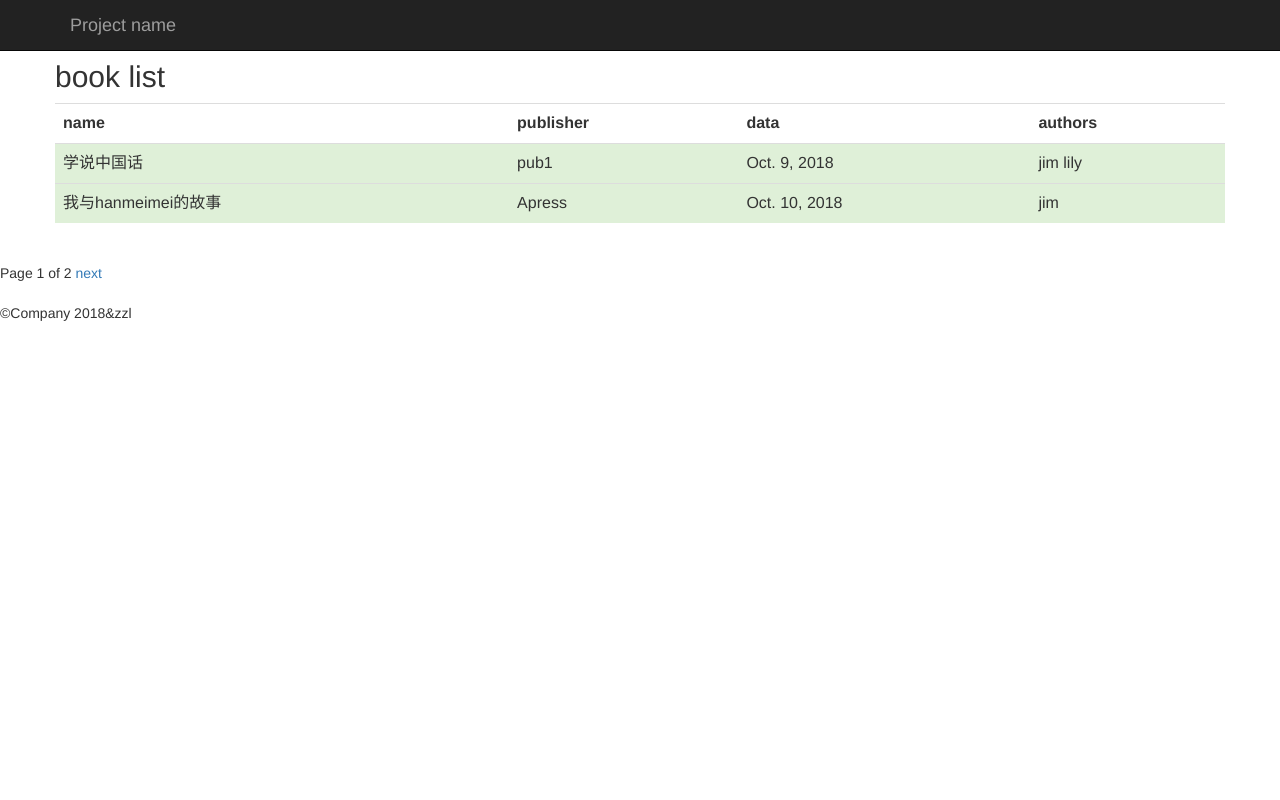
After one commit to loave/myweb, a Django app: page /book/ in a window 1280 px wide. The commit adds this page. Run offline with Django 3.2, Linux system fonts and the light colour scheme; data comes from the database, SQL or seed files in the repository; both versions use the stored data as it was after the commit; some libraries are stand-ins or nearby versions.

Commit message:
添加book页面

```diff
--- /dev/null
+++ b/blog/templates/book.html
@@ -0,0 +1,54 @@
+<html lang="zh-CN">
+    <HEAD>
+        {% load bootstrap3%}
+        {%bootstrap_css%}
+        {%bootstrap_javascript%}
+        {%bootstrap_messages%}
+    </HEAD>
+    <body>
+        <nav class="navbar navbar-inverse navbar-fixed-top">
+            <div class="container">
+                <div class="navbar-header">
+                    <a class="navbar-brand" href="#">Project name</a>
+                </div>
+            </div>
+        </nav>
+        <br><br>
+        <div class="container">
+            <div class="row">
+                <h2>book list</h2>
+                    <table class="table">
+                        <th>name</th><th>publisher</th><th>data</th><th>authors</th>
+                            {%for book in pages%}
+                            <tr class="success">
+                                <td>{{book.title}}</td>
+                                <td>{{book.publisher.name}}</td>
+                                <td>{{book.publication_date}}</td>
+                                <td>
+                                    {%for author in book.authors.values%}
+                                        {{author.first_name}}
+                                    {%endfor%}
+                                </td>
+                            {%endfor%}
+                            </tr>
+                    </table>
+            </div>
+        </div>
+        <div class="pagination">
+            <span class="step-links">
+                {%if pages.has_previous%}
+                    <a href="?page={{pages.previous_page_number}}">previous</a>
+                {%endif%}
+                <span class="current">
+                    Page {{pages.number}} of {{pages.paginator.num_pages}}
+                </span>
+                {%if pages.has_next%}
+                    <a href="?page={{pages.next_page_number}}">next</a>
+                {%endif%}
+            </span>
+        </div>
+        <footer>
+            <p>&copy;Company 2018&zzl</p>
+        </footer>
+    </body>
+</html>
--- a/blog/views.py
+++ b/blog/views.py
@@ -2,12 +2,13 @@
 from __future__ import unicode_literals
 
 from django.shortcuts import render
-from blog.models import Blog
+from blog.models import *
 from django.shortcuts import render_to_response
 from django.http import  HttpResponse,HttpResponseRedirect
 from django.contrib import  auth
 from django.contrib.auth.decorators import login_required
 from myweb import settings
+from django.core.paginator import Paginator,EmptyPage,PageNotAnInteger
 # Create your views here.
 
 
@@ -58,6 +59,7 @@ def logout(request):
     return response
 
 def student(request):
+    books=Book.objects.all()
     student={
         'jack':[22,'boy','Programmer'],
         'alen':[27,'boy','Designer'],
@@ -65,4 +67,16 @@ def student(request):
         'Brant':[23,'girl','Tester'],
         'David':[23,'boy','Tester']
     }
-    return render(request,'student.html',{'student_list':student})
+    return render(request,'student.html',{'student_list':student,'book_list':books})
+
+def page(request):
+    file_list=Book.objects.all()
+    paginator=Paginator(file_list,2)
+    page=request.GET.get('page')
+    try:
+        contacts=paginator.page(page)
+    except PageNotAnInteger:
+        contacts=paginator.page(1)
+    except EmptyPage:
+        contacts=paginator.page(paginator.num_pages)
+    return render(request,'book.html',{'pages':contacts})
--- a/myweb/urls.py
+++ b/myweb/urls.py
@@ -15,7 +15,8 @@ Including another URLconf
 """
 from django.conf.urls import url
 from django.contrib import admin
-from blog.views import index,login,login_ok,logout,student
+# from blog.views import index,login,login_ok,logout,student
+from blog.views import *
 
 urlpatterns = [
     url(r'^admin/', admin.site.urls),
@@ -24,4 +25,5 @@ urlpatterns = [
     url(r'^login_ok/$',login_ok),
     url(r'^logout/$',logout),
     url(r'^student/$',student),
+    url(r'book/$',page),
 ]
```
Also changed, not shown: blog/templates/student.html (+20 -2 lines), db.sqlite3.
